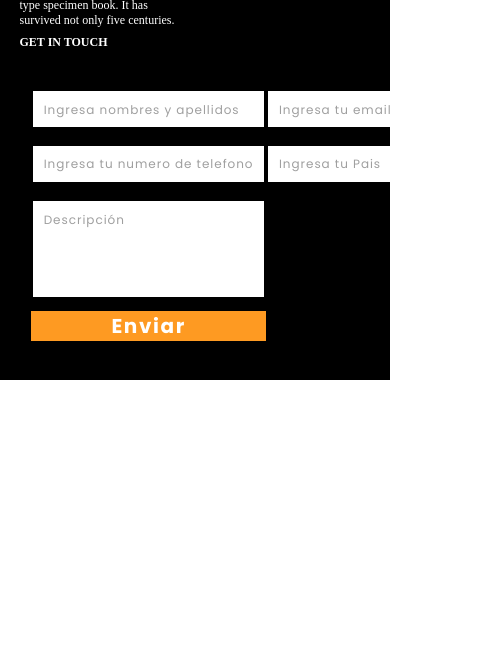
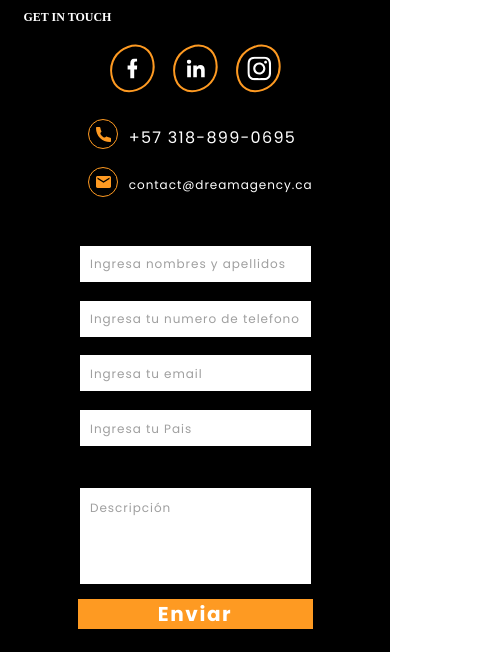
Before and after one commit to Cmrales26/Dream-Agency, a plain HTML site: page index.html in a window 390 px wide. Shown: the part 3441-4093 px from the top of the page, 499 px wide, since content can reach past the window. Before the commit the page ends 3821 px from the top, so only its background shows below. Drawn offline with nearby package versions, Linux system fonts and the light colour scheme; a web font is replaced by a local one.

Commit message:
Mobile Footer

```diff
--- a/index.html
+++ b/index.html
@@ -5,7 +5,9 @@
     <meta charset="UTF-8">
     <meta http-equiv="X-UA-Compatible" content="IE=edge">
     <meta name="viewport" content="width=device-width, initial-scale=1.0">
-    <link rel="stylesheet" href="https://cdnjs.cloudflare.com/ajax/libs/font-awesome/6.3.0/css/all.min.css" integrity="sha512-SzlrxWUlpfuzQ+pcUCosxcglQRNAq/DZjVsC0lE40xsADsfeQoEypE+enwcOiGjk/bSuGGKHEyjSoQ1zVisanQ==" crossorigin="anonymous" referrerpolicy="no-referrer" />
+    <link rel="stylesheet" href="https://cdnjs.cloudflare.com/ajax/libs/font-awesome/6.3.0/css/all.min.css"
+        integrity="sha512-SzlrxWUlpfuzQ+pcUCosxcglQRNAq/DZjVsC0lE40xsADsfeQoEypE+enwcOiGjk/bSuGGKHEyjSoQ1zVisanQ=="
+        crossorigin="anonymous" referrerpolicy="no-referrer" />
     <link rel="stylesheet" href="./style/index.css">
     <link rel="shortcut icon" href="./img/nav/Favicon.svg" type="image/x-icon">
     <title>Dream Agency</title>
@@ -24,7 +26,7 @@
         <div class="titulo_nav">
             <h3>Dream Agency</h3>
         </div>
-         <div class="imagen_nav">
+        <div class="imagen_nav">
             <a href="#">
                 <img class="img-r" src="img/nav/Facebook.svg" alt="">
             </a>
@@ -34,26 +36,26 @@
             <a href="#">
                 <img class="img-r" src="img/nav/Linked.svg" alt="">
             </a>
-         </div>
+        </div>
     </header>
 
     <section class="Home">
         <div class="contenedor_home">
             <div class="contenido_home">
                 <div class="titulo_home">
-                   <h1>Te ayudamos</h1>
-                   <h1 style="font-weight: normal;">a hacer crecer tu <span class="tu_negocio">  negocio</span></h1>
+                    <h1>Te ayudamos</h1>
+                    <h1 style="font-weight: normal;">a hacer crecer tu <span class="tu_negocio"> negocio</span></h1>
                 </div>
                 <div class="texto_home">
                     <p> Lorem Ipsum has been the industry's standard dummy text ever since the 1500s, when an unknown
                         printer took a galley of type and scrambled it to make a type specimen book.</p>
                 </div>
                 <div class="boton_home">
-                   <a href="#">GET STARTED</a>
+                    <a href="#">GET STARTED</a>
                 </div>
             </div>
             <div class="imagen_home">
-               <img src="img/Homeimg/homeimg.png" alt="imghome">
+                <img src="img/Homeimg/homeimg.png" alt="imghome">
             </div>
         </div>
     </section>
@@ -178,7 +180,9 @@
                     <img src="./img/Testimonios/Comillas_Testimonio.png" alt="comillas">
                 </div>
                 <div class="Parrafo1">
-                    <p>Lorem Ipsum has been the industry's standard dummy text ever since the 1500s, when an unknown printer took a gallery of type and scrambled it to make a type specimen book. It has survived not only five centuries.</p>
+                    <p>Lorem Ipsum has been the industry's standard dummy text ever since the 1500s, when an unknown
+                        printer took a gallery of type and scrambled it to make a type specimen book. It has survived
+                        not only five centuries.</p>
                 </div>
                 <div>
                     <h3 class="Ref_tes"> <span class="gion">-</span> UI Soup</h3>
@@ -189,7 +193,9 @@
                     <img src="./img/Testimonios/Comillas_Testimonio.png" alt="">
                 </div>
                 <div class="Parrafo1">
-                    <p>Lorem Ipsum has been the industry's standard dummy text ever since the 1500s, when an unknown printer took a gallery of type and scrambled it to make a type specimen book. It has survived not only five centuries.</p>
+                    <p>Lorem Ipsum has been the industry's standard dummy text ever since the 1500s, when an unknown
+                        printer took a gallery of type and scrambled it to make a type specimen book. It has survived
+                        not only five centuries.</p>
                 </div>
                 <div>
                     <h3 class="Ref_tes"> <span class="gion">-</span> UI Soup</h3>
@@ -209,6 +215,7 @@
                     <h4>GET IN TOUCH</h4>
                 </div>
             </div>
+
             <div class="rede_footer">
                 <div class="socialfooter">
                     <div class="facebookft">
@@ -274,8 +281,7 @@
                             </tr>
                             <tr>
                                 <td>
-                                    <input type="text" id="ingresapais" name="Pais"
-                                        placeholder="Ingresa tu Pais">
+                                    <input type="text" id="ingresapais" name="Pais" placeholder="Ingresa tu Pais">
                                 </td>
                             </tr>
                     </table>
@@ -297,6 +303,43 @@
                     </div>
                 </div>
             </div>
+
+            <div class="container-formulario-mb">
+                <div class="form1">
+                    <table>
+                        <tbody>
+                            <tr>
+                                <td><input type="text" id="nombre" name="Nombre"
+                                        placeholder="Ingresa nombres y apellidos">
+                                </td>
+                            </tr>
+                            <tr>
+                                <td>
+                                    <input type="text" id="ingresatel" name="tel"
+                                        placeholder="Ingresa tu numero de telefono">
+                                </td>
+                            </tr>
+                            <tr>
+                                <td><input type="text" id="email" name="Email" placeholder="Ingresa tu email">
+                                </td>
+                            </tr>
+                            <tr>
+                                <td>
+                                    <input type="text" id="ingresapais" name="Pais"
+                                        placeholder="Ingresa tu Pais">
+                                </td>
+                            </tr>
+                            <tr>
+                                <td>
+                                    <textarea placeholder="Descripción" rows="5"></textarea>
+                                </td>
+                            </tr>
+                        </tbody>
+                    </table>
+                    <button id="Send">Enviar</button>
+                </div>
+        </div>
+        </div>
         </div>
     </footer>
 </body>
--- a/style/index.css
+++ b/style/index.css
@@ -8,7 +8,12 @@
 html {
   scroll-behavior: smooth;
 }
-.contacto-tb-m{
+
+.contacto-tb-m {
+  display: none;
+}
+
+.container-formulario-mb {
   display: none;
 }
 
@@ -499,13 +504,15 @@ span {
   transition: width 1s ease-in-out;
 }
 
-.NuestrosTestimonios{
+.NuestrosTestimonios {
   margin-top: 10%;
 }
+
 .underExpertos:hover:after {
   width: 90%;
 }
-.container-card{
+
+.container-card {
   margin-top: 5%;
   width: 100%;
   display: flex;
@@ -513,12 +520,14 @@ span {
   justify-content: center;
   align-items: center;
   flex-wrap: wrap;
-  gap:2%;
+  gap: 2%;
 }
-span{
+
+span {
   position: relative;
 }
-.UnderCliente::after{
+
+.UnderCliente::after {
   z-index: -1;
   content: "";
   position: absolute;
@@ -529,12 +538,14 @@ span{
   border: 5px solid #FDC221;
   width: 76%;
 }
-.gion{
+
+.gion {
   color: #FDC221;
   font-size: 26px;
   justify-content: center;
 }
-.titulotestimonios{
+
+.titulotestimonios {
   font-family: "Hind Vadodara";
   font-size: 30px;
   font-style: normal;
@@ -542,11 +553,12 @@ span{
   line-height: 60px;
   color: #331B3B;
 }
-.Parrafo1{
+
+.Parrafo1 {
   font-size: 20px;
 }
 
-.tarjeta{
+.tarjeta {
   font-family: "Hind Vadodara";
   width: 450px;
   height: fit-content;
@@ -555,7 +567,8 @@ span{
   color: #331B3B;
   padding: 35px 35px 15px 35px;
 }
-.titulotestimonios{
+
+.titulotestimonios {
   text-align: center;
 }
 
@@ -564,7 +577,8 @@ footer {
   background-color: black;
   border-radius: 0px 158px 0px 0px;
 }
-.rede_footer{
+
+.rede_footer {
   display: none;
 }
 
@@ -640,22 +654,29 @@ textarea {
   color: #FFFFFF;
   transition: all .2s ease-in-out;
 }
-#Send:hover{
+
+#Send:hover {
   scale: 1.03;
 }
-#ingresapais{
+
+#ingresapais {
   margin-bottom: 15%;
 }
-.container2, .container3{
+
+.container2,
+.container3 {
   display: flex;
   gap: 5%;
   align-items: center;
   font-family: 'Poppins';
 }
-.container3{
+
+.container3 {
   margin-top: 5%;
 }
-.container2 h4, .container3 h4{
+
+.container2 h4,
+.container3 h4 {
   font-family: 'Poppins';
   font-style: normal;
   font-weight: 400;
@@ -665,116 +686,145 @@ textarea {
   color: #FFFFFF;
   margin-top: 0;
 }
+
 /* Media query's NM */
 
 
 /* Pantallas +2k */
 @media screen and (min-width: 2064px) {
-  ul{
+  ul {
     gap: 20%;
   }
-  .navbar ul li a{
-    font-size: 30px;
-  }
-  .titulo_nav{
-    font-size: 50px;
-  }
-  .img-r{
-    width: 100px;
-  }
-  .titulo_home{
-    font-size: 80px;
-  }
-  .texto_home{
-    font-size: 35px;
-  }
-  .boton_home a{
+
+  .navbar ul li a {
     font-size: 30px;
   }
 
-  .titulo_LoQueHacemos{
+  .titulo_nav {
+    font-size: 50px;
+  }
+
+  .img-r {
+    width: 100px;
+  }
+
+  .titulo_home {
+    font-size: 80px;
+  }
+
+  .texto_home {
+    font-size: 35px;
+  }
+
+  .boton_home a {
+    font-size: 30px;
+  }
+
+  .titulo_LoQueHacemos {
     font-size: 60px;
   }
-  .fondo_lo_que_hacermos{
+
+  .fondo_lo_que_hacermos {
     height: 1240px;
   }
-  .card{
+
+  .card {
     width: 20%;
     height: 300px;
     max-height: fit-content;
   }
-  .icon img{
+
+  .icon img {
     width: 60px;
   }
-  .card_title{
+
+  .card_title {
     font-size: 25px;
   }
-  .card_info{
+
+  .card_info {
     font-size: 24px;
   }
-  .contenedor_acercaNosotros{
+
+  .contenedor_acercaNosotros {
     justify-content: space-between;
     gap: 0;
   }
-  .info_acercaNosotros{
+
+  .info_acercaNosotros {
     width: 45%;
     margin-right: 2%;
   }
-  .img_acercaNosotros{
+
+  .img_acercaNosotros {
     width: 45%;
   }
 
-  .TituloacercaNosotros{
+  .TituloacercaNosotros {
     font-size: 80px;
   }
-  .TextoacercaNosotros{
+
+  .TextoacercaNosotros {
     margin-top: 11%;
     font-size: 35px;
   }
-  .BotonacercaNosotros{
+
+  .BotonacercaNosotros {
     width: fit-content;
     padding: 2% 10%;
   }
-  .BotonacercaNosotros a{
+
+  .BotonacercaNosotros a {
     font-size: 35px;
   }
-  .fondo_trabajosRecientes{
+
+  .fondo_trabajosRecientes {
     height: 1100px !important;
   }
 
-  .titulo_trabajosRecientes{
+  .titulo_trabajosRecientes {
     font-size: 55px;
   }
-  .Texto_trabajosRecientes{
+
+  .Texto_trabajosRecientes {
     font-size: 30px;
   }
+
   .trabajosrecientes_card {
     width: 600px;
     height: fit-content;
   }
-  .nameTrabajoR{
+
+  .nameTrabajoR {
     font-size: 30px;
   }
-  .botonTrabajoR a{
+
+  .botonTrabajoR a {
     font-size: 25px;
   }
-  .fondo_trabajosRecientes{
+
+  .fondo_trabajosRecientes {
     height: 1000px;
   }
-  .titulotestimonios{
+
+  .titulotestimonios {
     font-size: 65px;
     line-height: 90px;
   }
-  .tarjeta{
+
+  .tarjeta {
     width: 30%;
   }
-  .Parrafo1{
+
+  .Parrafo1 {
     font-size: 30px;
   }
-  .gion{
+
+  .gion {
     font-size: 60px;
   }
-  .Ref_tes{
+
+  .Ref_tes {
     font-size: 40px;
   }
 }
@@ -782,18 +832,21 @@ textarea {
 
 /* small Laptop */
 @media screen and (max-width: 1250px) {
-  .containerflex{
+  .containerflex {
     gap: 2%;
     justify-content: flex-start;
   }
-  .container-parrafo{
+
+  .container-parrafo {
     width: 45%;
     font-size: 12px;
   }
-  .container-formulario{
+
+  .container-formulario {
     width: 19%;
   }
 }
+
 @media screen and (max-width: 1065px) {
   .titulo_home {
     font-size: 35px;
@@ -850,7 +903,8 @@ textarea {
     width: 1030px;
     margin-left: 0%;
   }
-  .tarjeta{
+
+  .tarjeta {
     width: 40%;
   }
 }
@@ -947,58 +1001,71 @@ textarea {
     border-top-left-radius: 450px;
     background-color: rgba(255, 222, 212, 0.3);
   }
-  .container-card{
+
+  .container-card {
     align-items: center;
   }
-  .ContenidoTrabajosRecientes{
+
+  .ContenidoTrabajosRecientes {
     padding-bottom: 10%;
   }
-  .tarjeta{
+
+  .tarjeta {
     width: 70%;
   }
-  .tarjeta2{
+
+  .tarjeta2 {
     margin-top: 4%;
   }
-  .contacto{
+
+  .contacto {
     display: none;
   }
-  .contacto-tb-m{
+
+  .contacto-tb-m {
     display: initial;
   }
-  .rede_footer{
+
+  .rede_footer {
     display: flex;
     flex-direction: column;
   }
-  .socialfooter{
+
+  .socialfooter {
     margin-bottom: 15%;
     display: flex;
   }
-  .containerflex{
+
+  .containerflex {
     display: grid;
-    grid-template-columns: repeat(10, minmax(
-      3px,
-      1fr
-    ));
+    grid-template-columns: repeat(10, minmax(3px,
+          1fr));
     grid-template-rows: repeat(2, 1fr);
   }
-  .container-parrafo{
+
+  .container-parrafo {
     width: 100%;
     grid-column: 1/6;
   }
-  .rede_footer{
+
+  .rede_footer {
     grid-column: 7/10;
   }
-  .container-formulario{
+
+  .container-formulario {
     grid-row: 2;
     grid-column: 1/5;
     justify-self: center;
   }
-  .container2 h4, .container3 h4{
+
+  .container2 h4,
+  .container3 h4 {
     font-size: 12px;
   }
 }
 
 @media screen and (max-width: 882px) {
+
   .card1tr,
   .card2tr {
     justify-self: center;
@@ -1014,7 +1081,8 @@ textarea {
     flex-direction: column;
     flex-wrap: wrap;
   }
-  .container-formulario{
+
+  .container-formulario {
     grid-column: 1;
   }
 }
@@ -1023,17 +1091,21 @@ textarea {
   .titulo_home {
     width: 80%;
   }
-  .container2 h4, .container3 h4{
+
+  .container2 h4,
+  .container3 h4 {
     font-size: 12px;
   }
-  .containerflex{
+
+  .containerflex {
     padding: 5% 5% 10% 5%;
   }
+
   .facebookft img,
   .Linkedft img,
-  .Instagramft img{
+  .Instagramft img {
     width: 100%;
-}
+  }
 }
 
 /* Vista Celulares */
@@ -1118,11 +1190,75 @@ textarea {
   .Texto_trabajosRecientes {
     font-size: 14px;
   }
-  .titulotestimonios{
+
+  .titulotestimonios {
     font-size: 20px;
     line-height: 40px;
   }
-  .Parrafo1{
+
+  .Parrafo1 {
     font-size: 16px;
   }
+
+  footer {
+    border-radius: 0;
+    margin-top: 20%;
+  }
+
+  .containerflex {
+    display: flex;
+    flex-direction: column;
+    padding: 6% !important;
+  }
+
+  .parrafo h2 {
+    font-size: 30px;
+  }
+
+  .rede_footer {
+    margin-top: 4%;
+    flex-direction: column;
+    justify-content: center;
+    align-items: center;
+  }
+
+  .socialfooter {
+    margin: 0 auto;
+  }
+
+  .contacto-tb-m {
+    text-align: center;
+    margin-top: 4%;
+  }
+
+  .container2 h4,
+  .container h4 {
+    font-size: 16px;
+  }
+
+  .container-formulario {
+    display: none;
+  }
+
+  .container-formulario-mb {
+    margin-top: 10%;
+    display: flex;
+    flex-direction: column;
+    justify-content: center;
+    align-items: center;
+  }
+
+  .container-formulario-mb {
+    width: 100%;
+  }
+
+  input[type=text],
+  input[type=email],
+  textarea {
+    border: none;
+    padding: 5%;
+    width: calc(100%-10px);
+    margin: 4% 0;
+  }
+
 }
```
